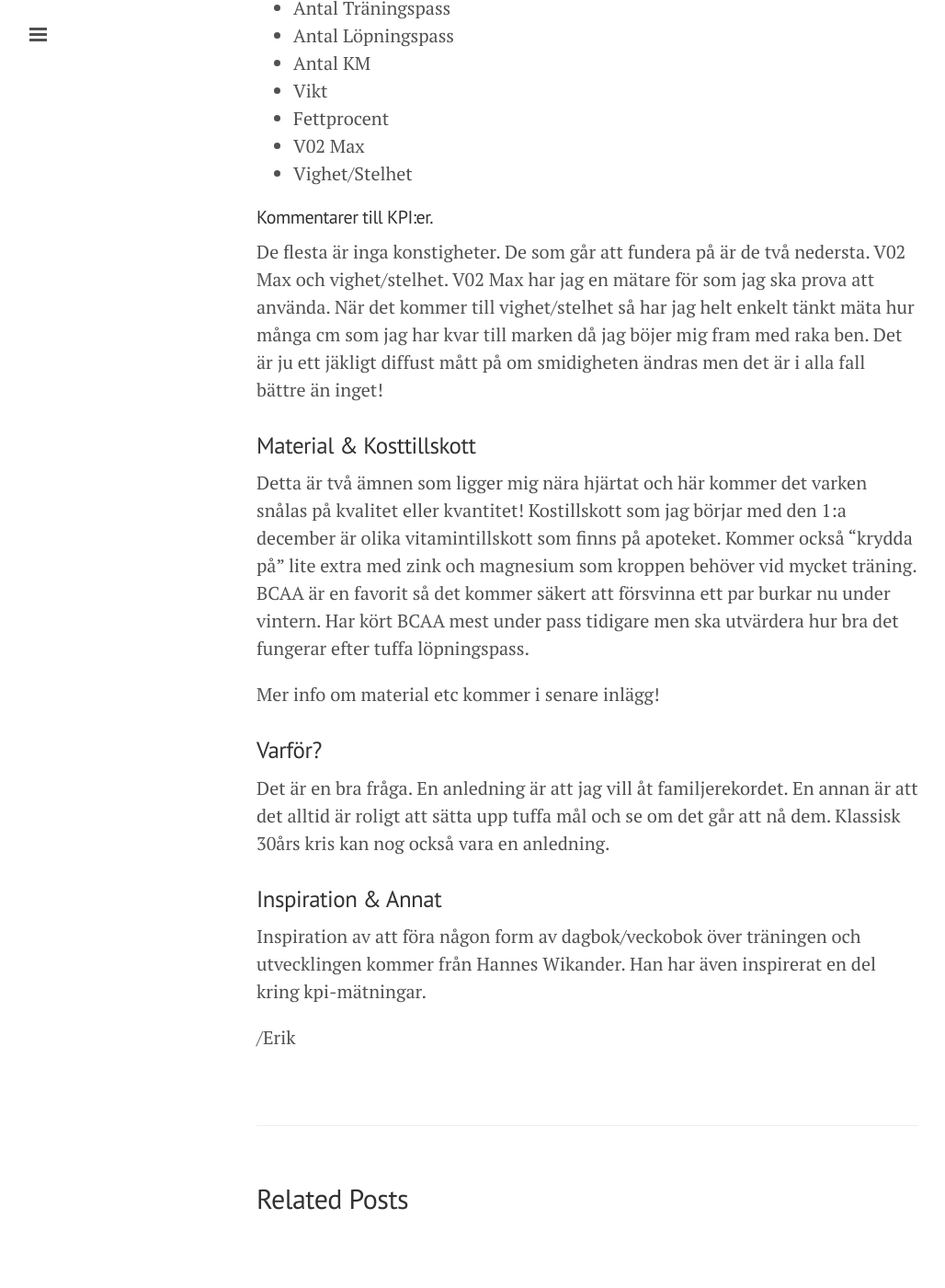
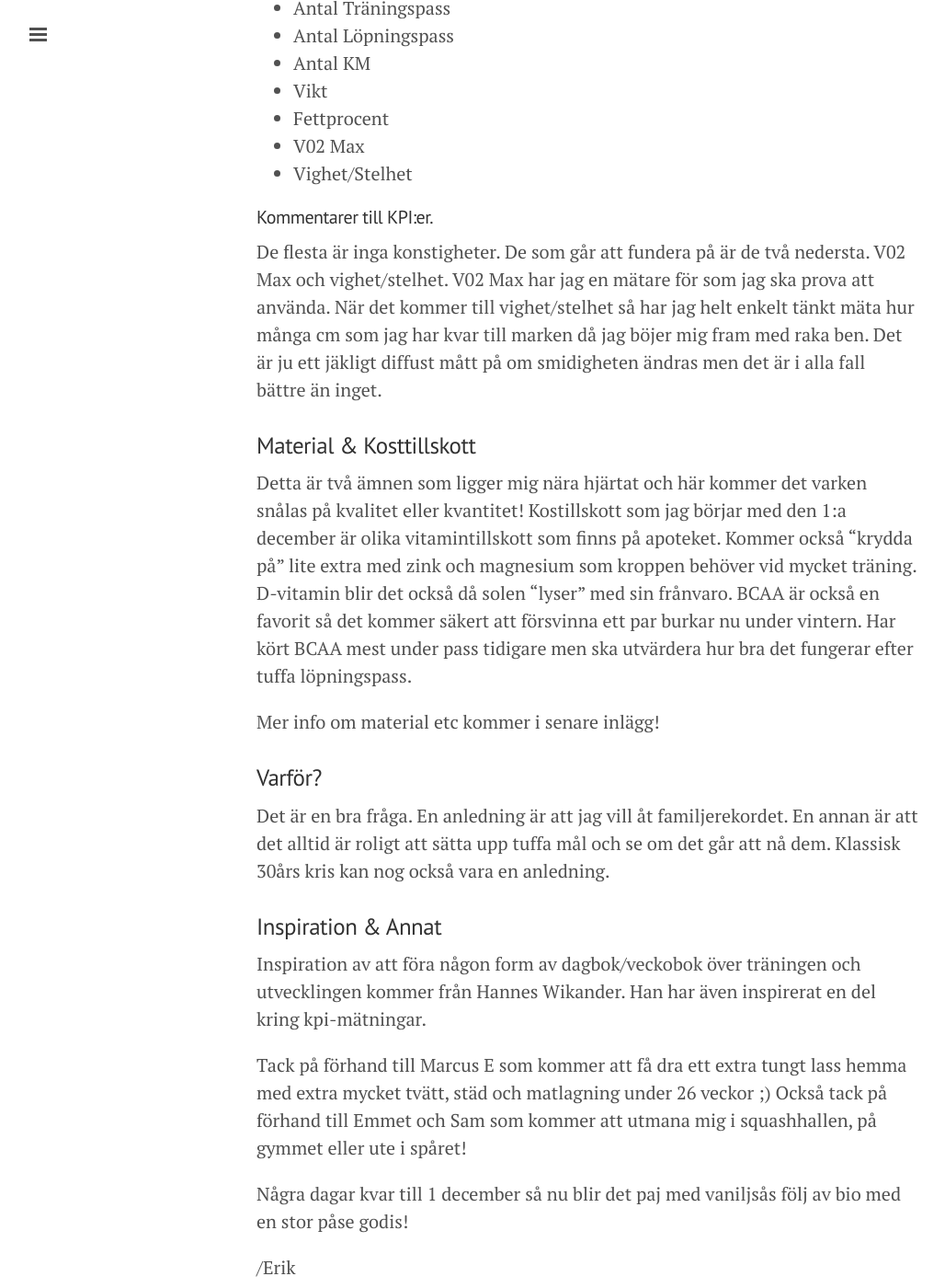
Before and after one commit to eripe970/eripe970.github.io, a Jekyll site: the page built from _posts/2014-11-24-Introduktion.md, in a window 1280 px wide and 1400 px high, scrolled down 1342 px. Shown: the whole window at 92% size, without its empty margins (1-1029 px from the left). Built offline with Jekyll 4.4.1, drawn with Linux system fonts in a browser that asks for light colours; Markdown is read by kramdown in place of the engine named in the settings.

Commit message:
Update 2014-11-24-Introduktion.md

```diff
--- a/_posts/2014-11-24-Introduktion.md
+++ b/_posts/2014-11-24-Introduktion.md
@@ -36,10 +36,10 @@ Varje vecka kommer följande parametrar/kpier att analyseras
 *   Vighet/Stelhet
 
 #### Kommentarer till KPI:er.
-De flesta är inga konstigheter. De som går att fundera på är de två nedersta. V02 Max och vighet/stelhet. V02 Max har jag en mätare för som jag ska prova att använda. När det kommer till vighet/stelhet så har jag helt enkelt tänkt mäta hur många cm som jag har kvar till marken då jag böjer mig fram med raka ben. Det är ju ett jäkligt diffust mått på om smidigheten ändras men det är i alla fall bättre än inget!
+De flesta är inga konstigheter. De som går att fundera på är de två nedersta. V02 Max och vighet/stelhet. V02 Max har jag en mätare för som jag ska prova att använda. När det kommer till vighet/stelhet så har jag helt enkelt tänkt mäta hur många cm som jag har kvar till marken då jag böjer mig fram med raka ben. Det är ju ett jäkligt diffust mått på om smidigheten ändras men det är i alla fall bättre än inget.
 
 ### Material & Kosttillskott
-Detta är två ämnen som ligger mig nära hjärtat och här kommer det varken snålas på kvalitet eller kvantitet! Kostillskott som jag börjar med den 1:a december är olika vitamintillskott som finns på apoteket. Kommer också "krydda på" lite extra med zink och magnesium som kroppen behöver vid mycket träning. BCAA är en favorit så det kommer säkert att försvinna ett par burkar nu under vintern. Har kört BCAA mest under pass tidigare men ska utvärdera hur bra det fungerar efter tuffa löpningspass.
+Detta är två ämnen som ligger mig nära hjärtat och här kommer det varken snålas på kvalitet eller kvantitet! Kostillskott som jag börjar med den 1:a december är olika vitamintillskott som finns på apoteket. Kommer också "krydda på" lite extra med zink och magnesium som kroppen behöver vid mycket träning. D-vitamin blir det också då solen "lyser" med sin frånvaro. BCAA är också en favorit så det kommer säkert att försvinna ett par burkar nu under vintern. Har kört BCAA mest under pass tidigare men ska utvärdera hur bra det fungerar efter tuffa löpningspass.
 
 Mer info om material etc kommer i senare inlägg!
 
@@ -49,4 +49,8 @@ Det är en bra fråga. En anledning är att jag vill åt familjerekordet. En ann
 ### Inspiration & Annat
 Inspiration av att föra någon form av dagbok/veckobok över träningen och utvecklingen kommer från Hannes Wikander. Han har även inspirerat en del kring kpi-mätningar.
 
+Tack på förhand till Marcus E som kommer att få dra ett extra tungt lass hemma med extra mycket tvätt, städ och matlagning under 26 veckor ;) Också tack på förhand till Emmet och Sam som kommer att utmana mig i squashhallen, på gymmet eller ute i spåret!
+
+Några dagar kvar till 1 december så nu blir det paj med vaniljsås följ av bio med en stor påse godis!
+
 /Erik
```
